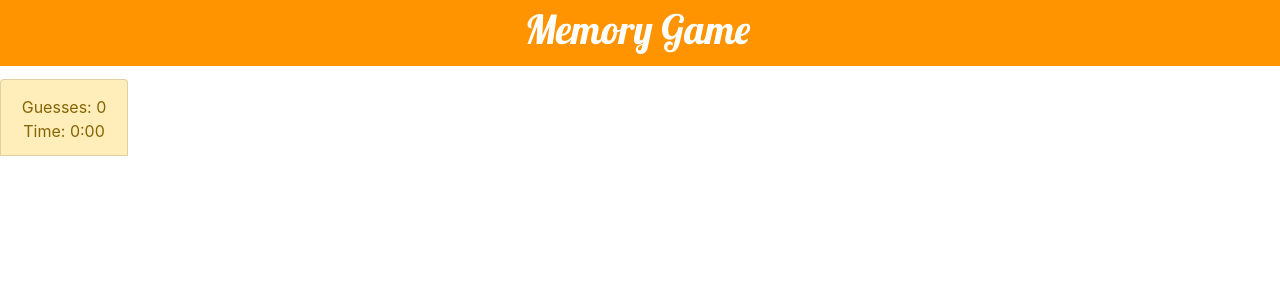
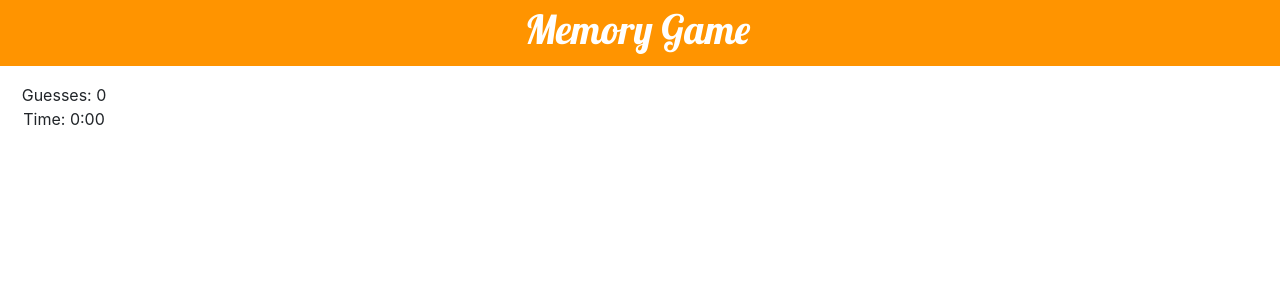
Before and after one commit to IKarbowiak/NewMemoiryGame, a Django app: page /game/ in a window 1280 px wide. Shown: the top 300 px of the page. Run offline with Django 3.2, Linux system fonts and the light colour scheme; parts of the project's set-up code (start-up, migrations or seed data) failed here and were passed over; some libraries are stand-ins or nearby versions.

Commit message:
Add files via upload

```diff
--- a/templates/game/base.html
+++ b/templates/game/base.html
@@ -7,6 +7,7 @@
     <link rel="stylesheet" href="https://maxcdn.bootstrapcdn.com/bootstrap/4.0.0/css/bootstrap.min.css" >
 
     <link href="//fonts.googleapis.com/css?family=Lobster&subset=latin,latin-ext" rel="stylesheet" type="text/css">
+    <link href="https://fonts.googleapis.com/css?family=Acme" rel="stylesheet">
     <link rel="stylesheet" href="/static/css/game.css">
     <script src="https://cdnjs.cloudflare.com/ajax/libs/popper.js/1.12.9/umd/popper.min.js"></script>
     <script src="https://maxcdn.bootstrapcdn.com/bootstrap/4.0.0/js/bootstrap.min.js"></script>
--- a/templates/game/game.html
+++ b/templates/game/game.html
@@ -3,11 +3,7 @@
 
     <!--<script type="text/javascript" src="/static/js/deck.js"></script>-->
 {% verbatim %}
-    <div ng-controller="flipCtrl">
-        <div class="list-group-item list-group-item-warning guess">
-            Guesses: {{guesses}}
-            Time: {{time | date: 'm:ss'}}
-        </div>
+    <div ng-controller="flipCtrl" class="main">
         <div class="deck">
             <table class="panel">
                 <tbody>
@@ -15,7 +11,7 @@
                     <div class="flip">
                         <td ng-repeat="card in row track by $index">
                             <div class="card text-center" ng-click="flipCard(card)">
-                                <div class="card-body">
+                                <div class="card-body mycardbody">
                                     <div class="face" ng-if="card.isFlipped">
                                         <img class="card-img-top" ng-src={{card.path}}>
                                         <p ng-if="card.isGuessed" class="card-text breed">{{ card.name }}</p>
@@ -31,6 +27,11 @@
                 </tbody>
 
             </table>
+        </div>
+
+        <div class="shadow-sm p-1 mb-3 bg-white rounded guess">
+            <span class="boldtext">Guesses:</span> {{guesses}}
+            <span class="boldtext">Time:</span> {{time | date: 'm:ss'}}
         </div>
 
         <div class="modal" tabindex="-1" role="dialog" id="myModal">
```
Also changed, not shown: templates/game/start_site.html (+14 -5 lines).
